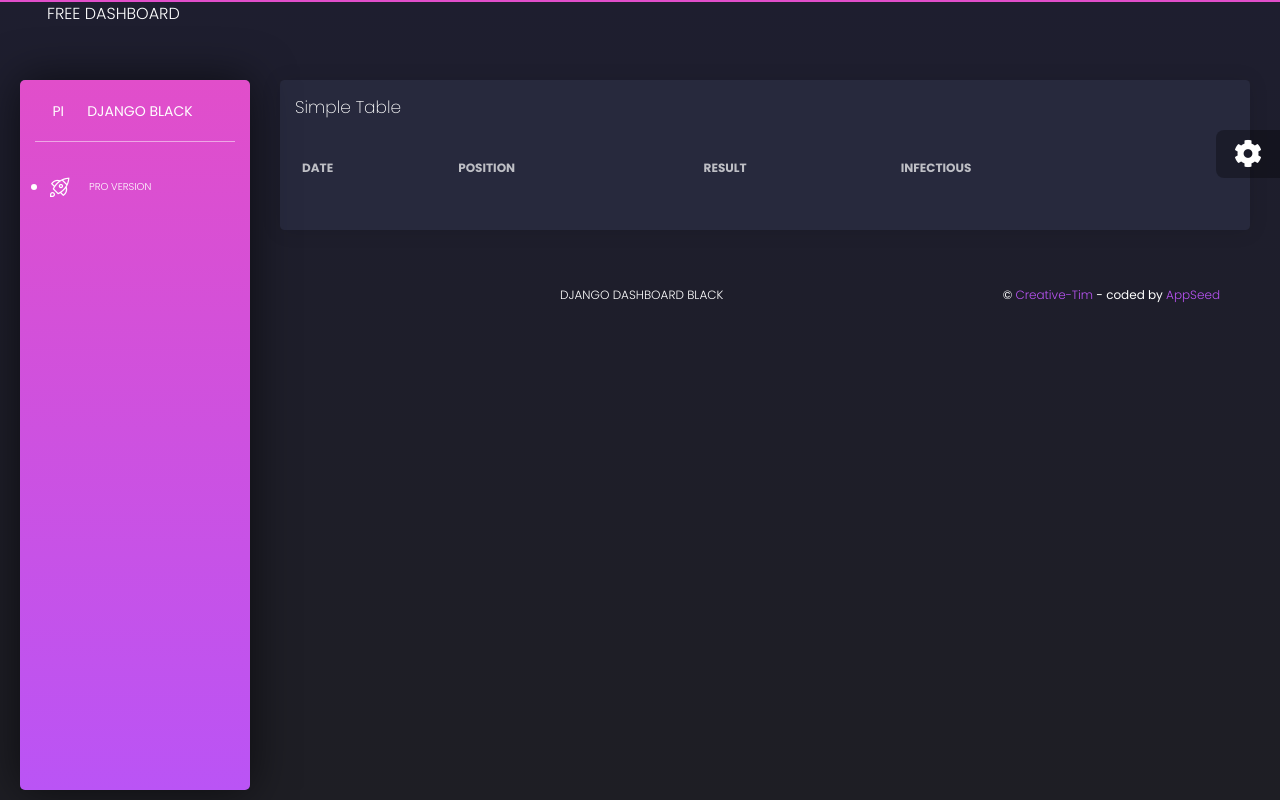
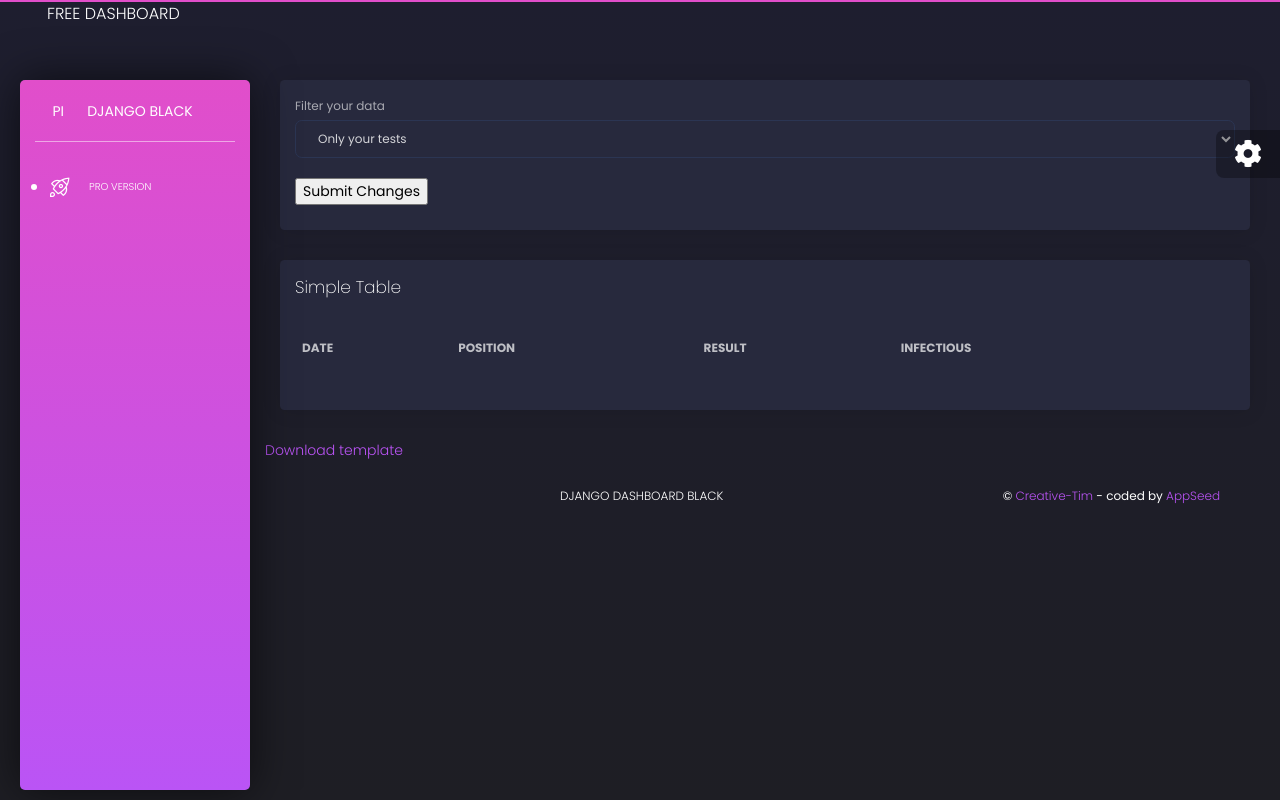
Before and after one commit to salmannasir117/covid-hackathon-2, a Django app: template django-dashboard-black-master/core/templates/tracker/list_tests.html in a window 1280 px wide. Run offline with Django 3.2, Linux system fonts and the light colour scheme; the template is opened without the code that fills it, so the values that code supplies are empty; some libraries are stand-ins or nearby versions.

Commit message:
database / table view done for hackathon session

```diff
--- a/django-dashboard-black-master/core/templates/includes/sidebar.html
+++ b/django-dashboard-black-master/core/templates/includes/sidebar.html
@@ -22,24 +22,24 @@
               <p>Dashboard</p>
             </a>
           </li>
-          <li class="{% if 'icons' in segment %} active {% endif %}">
+          <!--<li class="{% if 'icons' in segment %} active {% endif %}">
             <a href="/ui-icons.html">
               <i class="tim-icons icon-atom"></i>
               <p>Icons</p>
             </a>
-          </li>
+          </li>-->
           <li class="{% if 'maps' in segment %} active {% endif %}">
             <a href="/ui-maps.html">
               <i class="tim-icons icon-pin"></i>
               <p>Maps</p>
             </a>
           </li>
-          <li class="{% if 'notifications' in segment %} active {% endif %}">
+          <!--<li class="{% if 'notifications' in segment %} active {% endif %}">
             <a href="/ui-notifications.html">
               <i class="tim-icons icon-bell-55"></i>
               <p>Notifications</p>
             </a>
-          </li>
+          </li>-->
           <li class="{% if 'page-user' in segment %} active {% endif %}">
             <a href="/page-user.html">
               <i class="tim-icons icon-single-02"></i>
@@ -47,23 +47,23 @@
             </a>
           </li>
           <li class="{% if 'tables' in segment %} active {% endif %}">
-            <a href="/ui-tables.html">
+            <a href="{% url 'tracker:upload_file' %}">
               <i class="tim-icons icon-puzzle-10"></i>
-              <p>Table List</p>
+              <p>Admin Dashboard</p>
             </a>
           </li>
           <li class="{% if 'typography' in segment %} active {% endif %}">
-            <a href="/ui-typography.html">
+            <a href="{% url 'tracker:list-tests' %}">
               <i class="tim-icons icon-align-center"></i>
-              <p>Typography</p>
+              <p>User Dashboard</p>
             </a>
           </li>
-          <li class="{% if 'rtl-support' in segment %} active {% endif %}">
+          <!--<li class="{% if 'rtl-support' in segment %} active {% endif %}">
             <a href="/page-rtl-support.html">
               <i class="tim-icons icon-world"></i>
               <p>RTL Support</p>
             </a>
-          </li>
+          </li>-->
           <li>
             <a href="{% url 'logout' %}" >
               <i class="tim-icons icon-button-power"></i>
--- a/django-dashboard-black-master/core/templates/tracker/list_tests.html
+++ b/django-dashboard-black-master/core/templates/tracker/list_tests.html
@@ -6,7 +6,26 @@
 {% block stylesheets %}{% endblock stylesheets %}
 
 {% block content %}
-
+{%block upload%}{%endblock%}
+<div class="card">
+  <div class="card-body">
+    <form action="{% url 'tracker:list-tests' %}" method="post">
+    {% csrf_token %}
+      <div class="form-group">
+        <label for="filter">Filter your data</label>
+        <select class="form-control" name="filter" id="exampleFormControlSelect1">
+        {% comment %} <select name="filter" id="filter"> {% endcomment %}
+        <option value="user_data">Only your tests</option>
+        <option value="only_positive">Only positive tests</option>
+        <option value="last_month">last 30 days</option>
+        <option value="friend_group">Friend Group tests</option>
+        </select>
+        <input type="submit" value="Submit Changes">
+      </div>
+    </select>
+    </form>
+  </div>
+</div>
 <div class="row">
   <div class="col-md-12">
     <div class="card ">
@@ -54,7 +73,7 @@
       </div>
     </div>
   </div>
-
+<a href="{%url 'tracker:download_template' %} " download> Download template</a><br>
 {% endblock content %}
 
 <!-- Specific Page JS goes HERE  -->
--- /dev/null
+++ b/django-dashboard-black-master/tracker/forms.py
@@ -0,0 +1,5 @@
+from django import forms
+
+class UploadFileForm(forms.Form):
+    title = forms.CharField(max_length=50)
+    file = forms.FileField()
--- a/django-dashboard-black-master/tracker/models.py
+++ b/django-dashboard-black-master/tracker/models.py
@@ -13,10 +13,10 @@
 
 class Day(Enum):
     MONDAY = "Monday"
-    # TUESDAY = "Tuesday", _("Tuesday")
+    TUESDAY = "Tuesday"
     WEDNESDAY = "Wednesday"
-    # THURSDAY = "Thursday", _("Thursday")
-    # FRIDAY = "Friday", _("Friday")
+    THURSDAY = "Thursday"
+    FRIDAY = "Friday"
 
 class CourseDateTime(models.Model):
     course = models.ForeignKey('Course', on_delete=models.CASCADE,)
```
Also changed, not shown: django-dashboard-black-master/core/templates/tracker/upload.html (added, +16 -0 lines), django-dashboard-black-master/tracker/urls.py (+5 -2 lines), django-dashboard-black-master/tracker/views.py (+60 -2 lines), django-dashboard-black-master/tracker/migrations/0012_auto_20210123_2052.py (added), django-dashboard-black-master/tracker/migrations/0013_auto_20210123_2310.py (added), 1 other file.
